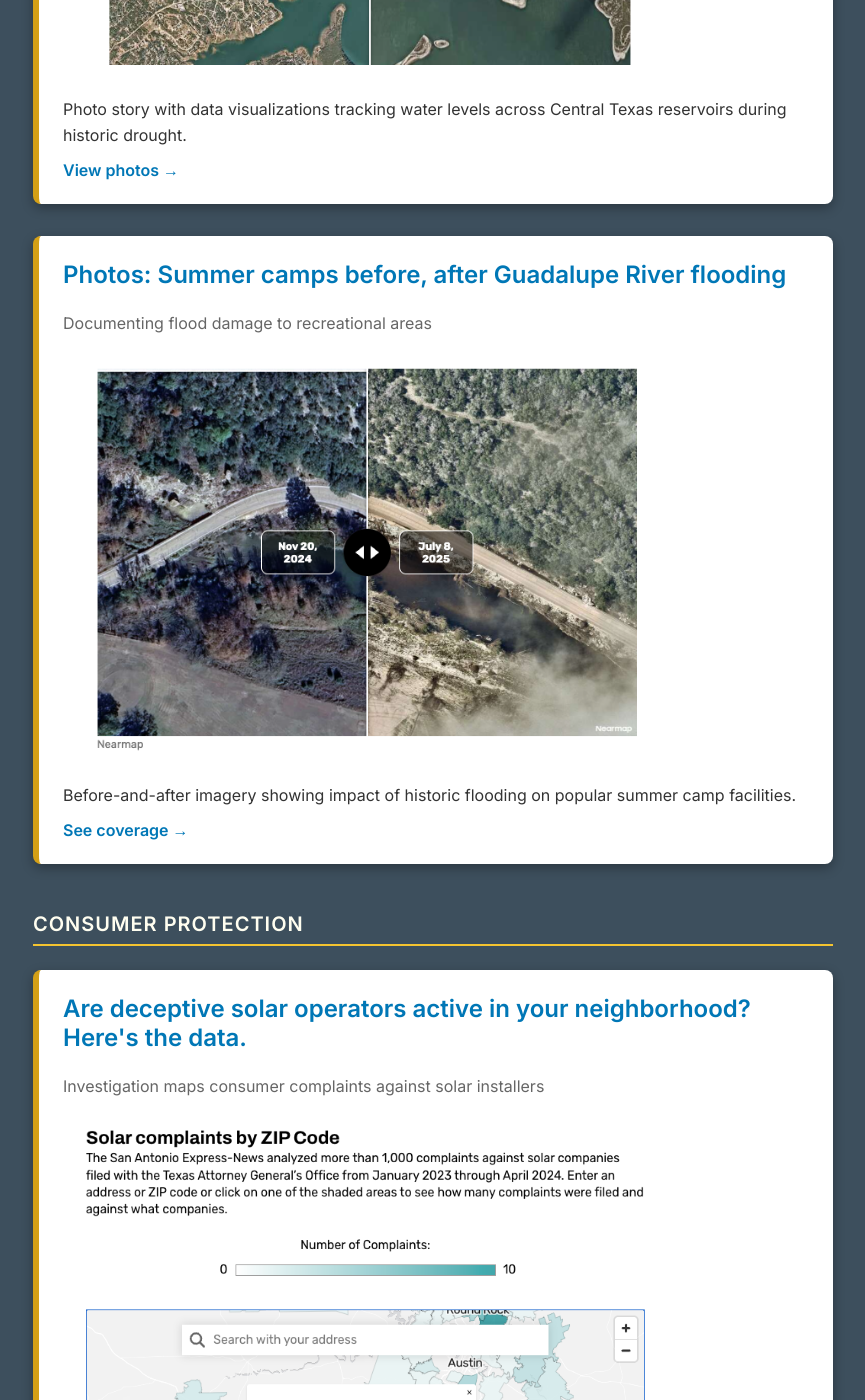
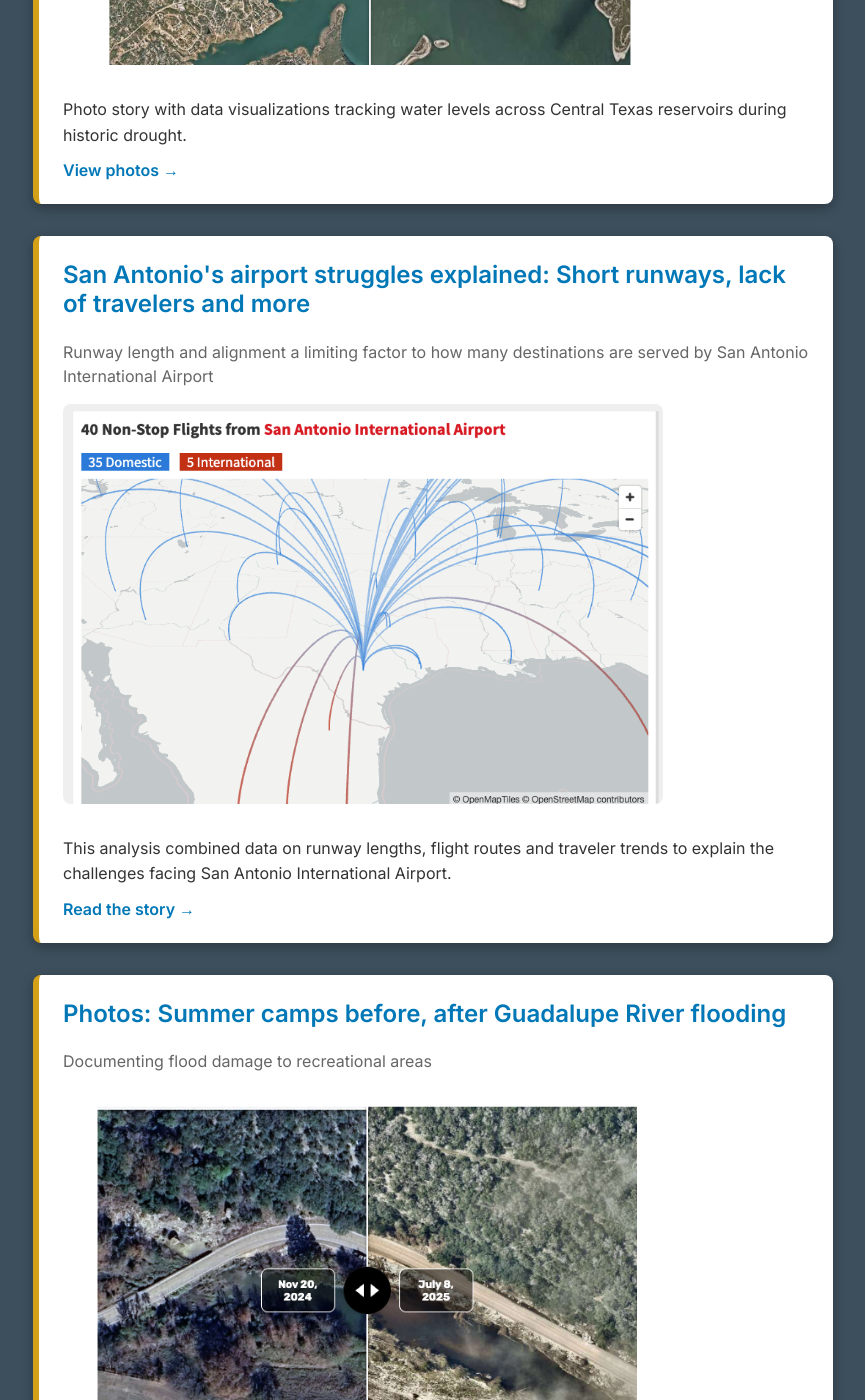
Before and after one commit to misterwes/wbr_portfolio, a Jekyll site: the page index.html, which Jekyll copies as it is, in a window 1280 px wide and 1400 px high, scrolled down 6077 px. Shown: the whole window, without its empty margins (207-1072 px from the left). Built offline with Jekyll 4.4.1, drawn with Linux system fonts in a browser that asks for light colours.

Commit message:
added airport story.

```diff
--- a/index.html
+++ b/index.html
@@ -296,6 +296,27 @@
       </div>
 
       <div class="project">
+        <h2>
+          San Antonio's airport struggles explained: Short runways, lack of
+          travelers and more
+        </h2>
+        <h4>
+          Runway length and alignment a limiting factor to how many destinations
+          are served by San Antonio International Airport
+        </h4>
+        <img src="/assets/airport-routes.png" alt="Airport routes map" />
+        <p>
+          This analysis combined data on runway lengths, flight routes and
+          traveler trends to explain the challenges facing San Antonio
+          International Airport.
+        </p>
+        <a
+          href="https://www.expressnews.com/news/local/article/san-antonio-airport-problems-17491627.php?utm_source=marketing&utm_medium=copy-url-link&utm_campaign=article-share&hash=aHR0cHM6Ly93d3cuZXhwcmVzc25ld3MuY29tL25ld3MvbG9jYWwvYXJ0aWNsZS9zYW4tYW50b25pby1haXJwb3J0LXByb2JsZW1zLTE3NDkxNjI3LnBocA%3D%3D&time=MTc2MjcxMTExNDUxMw%3D%3D&rid=MjEwZTI0MjUtN2MyZC00NzIzLTg1ZmItMDAyOGM5OTFmNDIw&sharecount=MA%3D%3D"
+          >Read the story →</a
+        >
+      </div>
+
+      <div class="project">
         <h2>Photos: Summer camps before, after Guadalupe River flooding</h2>
         <h4>Documenting flood damage to recreational areas</h4>
         <img src="/assets/camp-mystic.png" alt="Flood damage photos" />
```
Also changed, not shown: assets/airport-routes.png (added), 1 other file.
